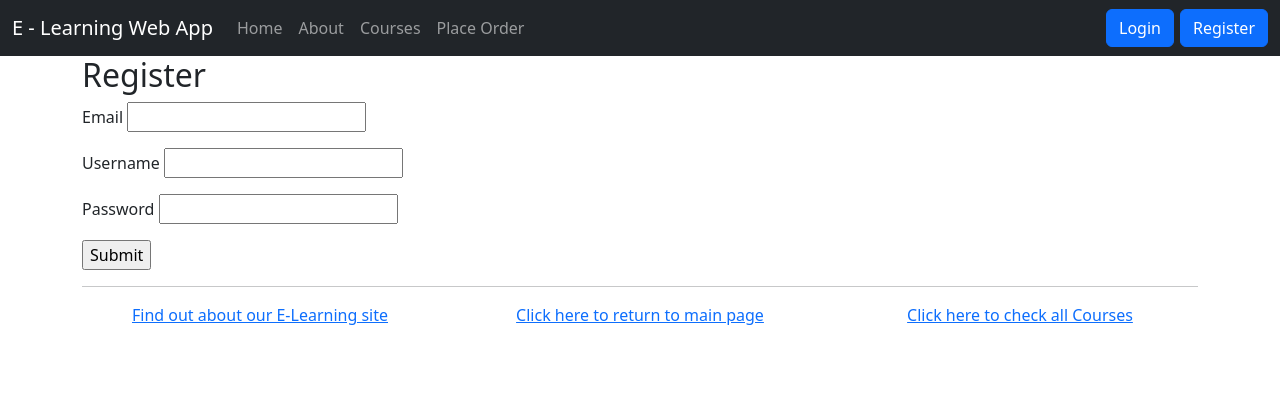
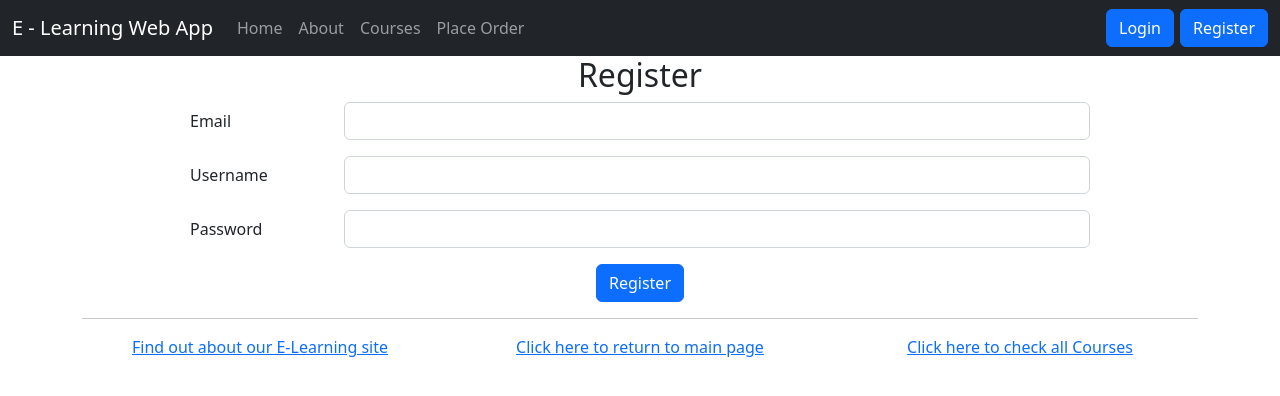
Before and after one commit to devanshumevada/ida-labs, a Django app: template assignment3/myapp/templates/myapp/register.html in a window 1280 px wide. Shown: the top 396 px of the page. Run offline with Django 3.2, Linux system fonts and the light colour scheme; the template is opened without the code that fills it, so the values that code supplies are empty.

Commit message:
Updated UI styling for the final project

```diff
--- a/assignment3/assignment3/settings.py
+++ b/assignment3/assignment3/settings.py
@@ -38,8 +38,14 @@ INSTALLED_APPS = [
     'django.contrib.sessions',
     'django.contrib.messages',
     'django.contrib.staticfiles',
+    'crispy_forms',
+    'crispy_bootstrap5',
     'myapp'
 ]
+
+CRISPY_ALLOWED_TEMPLATE_PACKS = "bootstrap5"
+
+CRISPY_TEMPLATE_PACK = "bootstrap5"
 
 MIDDLEWARE = [
     'django.middleware.security.SecurityMiddleware',
--- a/assignment3/myapp/templates/myapp/base.html
+++ b/assignment3/myapp/templates/myapp/base.html
@@ -56,6 +56,12 @@
             <a class="nav-link" href="{% url 'myapp:place_order' %}">Place Order</a>
           </li>
 
+          {% if request.user.is_authenticated %}
+            <li class="nav-item">
+              <a class="nav-link" href="{% url 'myapp:myorders' %}">My Orders</a>
+            </li>
+          {% endif %}
+
         </ul>
         <div class="d-flex">
 
--- a/assignment3/myapp/templates/myapp/register.html
+++ b/assignment3/myapp/templates/myapp/register.html
@@ -3,13 +3,14 @@
     Register
 {% endblock %}
 {% block body_block %}
-    <h2>Register</h2>
+    <h2 align="center">Register</h2>
 
     {% if error_message %}
 
     <h2>{{error_message}}</h2>
 
     {% else %}
+    <!--
    <form action="{% url 'myapp:register' %}" method="POST">
     {% csrf_token %}
 
@@ -30,8 +31,38 @@
     <p>
         <input type="submit">
     </p>
-   </form>
-    </ul>
+   </form> -->
+   <div class="register_form" style="max-width: 900px; margin: auto;">
+    <form action="{% url 'myapp:register' %}" method="POST">
+        {% csrf_token %}
+        <div class="row mb-3">
+        <label for="inputEmail3" class="col-sm-2 col-form-label">Email</label>
+        <div class="col-sm-10">
+            <input type="email" name="email" class="form-control" id="inputEmail3" />
+        </div>
+        </div>
+        <div class="row mb-3">
+            <label for="inputEmail3" class="col-sm-2 col-form-label">Username</label>
+            <div class="col-sm-10">
+                <input type="text" name="username" class="form-control" id="username" />
+            </div>
+            </div>
+        <div class="row mb-3">
+        <label for="inputPassword3" class="col-sm-2 col-form-label">Password</label>
+        <div class="col-sm-10">
+            <input name="password" type="password" class="form-control" id="inputPassword3">
+        </div>
+    </div>
+        <div class="register_submit_button" style="text-align: center;">
+
+            <button type="submit" class="btn btn-primary">Register</button>
+
+
+        </div>
+
+
+    </form>
+  </div>
     {% endif %}
 {#    <p><a href="{% url 'myapp:index' %}">Go Back</a></p> #}
 {% endblock %}
```
Also changed, not shown: assignment3/myapp/templates/myapp/myaccount.html (+47 -18 lines), assignment3/myapp/templates/myapp/myorders.html (+27 -13 lines), assignment3/myapp/templates/myapp/place_order.html (+12 -6 lines), assignment3/db.sqlite3.
